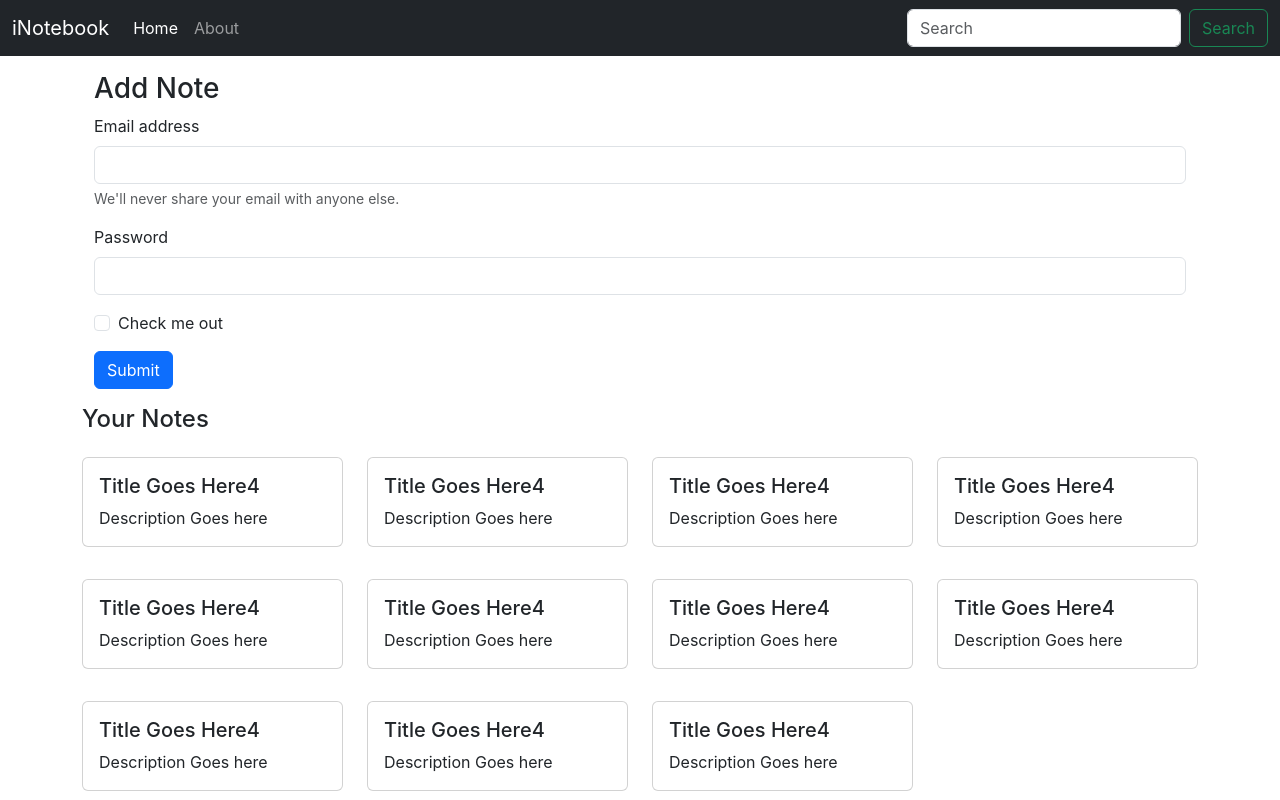
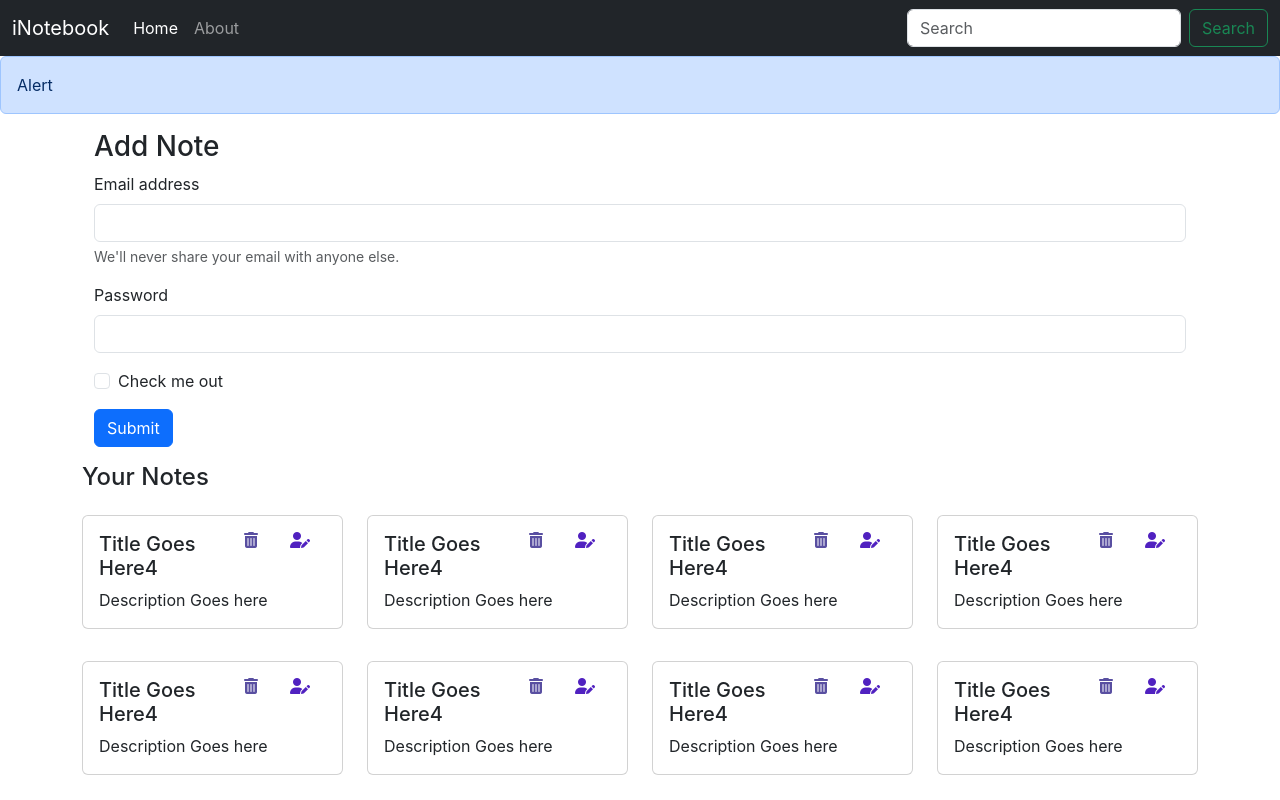
Before and after one commit to tourist03/iNotebook, a React (Create React App) app: page / in a window 1280 px wide. Shown: the top 800 px of the page. Built offline with nearby package versions, Linux system fonts and the light colour scheme; the HTML template or start-up script is replaced by a standard one.

Commit message:
Update and Delete Note icons and template added and alert Component

```diff
--- a/public/index.html
+++ b/public/index.html
@@ -22,7 +22,10 @@
   <body>
     <noscript>You need to enable JavaScript to run this app.</noscript>
     <div id="root"></div>
-
+    <script
+      src="https://kit.fontawesome.com/de72032bbf.js"
+      crossorigin="anonymous"
+    ></script>
     <script
       src="https://cdn.jsdelivr.net/npm/bootstrap@5.3.3/dist/js/bootstrap.bundle.min.js"
       integrity="sha384-YvpcrYf0tY3lHB60NNkmXc5s9fDVZLESaAA55NDzOxhy9GkcIdslK1eN7N6jIeHz"
--- a/src/App.js
+++ b/src/App.js
@@ -4,6 +4,7 @@ import Navbar from "./components/Navbar";
 import Home from "./components/Home";
 import About from "./components/About";
 import NoteState from "./context/notes/NoteState";
+import Alert from "./components/Alert";
 
 function App() {
   return (
@@ -11,11 +12,12 @@ function App() {
       <NoteState>
         <Router>
           <Navbar />
+          <Alert message = "Alert" />
           <div className="container">
             <Routes>
               <Route exact path="/" element={<Home />} />
               <Route exact path="/about" element={<About />} />
-            </Routes>{" "}
+            </Routes>
           </div>
         </Router>
       </NoteState>
--- /dev/null
+++ b/src/components/Alert.js
@@ -0,0 +1,13 @@
+import React from "react";
+
+const Alert = (props) => {
+  return (
+    <div>
+      <div className="alert alert-primary" role="alert">
+        {props.message}
+      </div>
+    </div>
+  );
+};
+
+export default Alert;
--- a/src/components/NoteItem.js
+++ b/src/components/NoteItem.js
@@ -6,7 +6,18 @@ const NoteItem = (props) => {
     <div className="col-md-3">
       <div className="card my-3">
         <div className="card-body">
-          <h5 className="card-title">{note.title}</h5>
+          <div className="d-flex align-center">
+            <h5 className="card-title">{note.title}</h5>
+            <i
+              className="fa-duotone fa-solid fa-trash-can mx-3"
+              style={{ color: "#594fa1" }}
+            ></i>
+            <i
+              className="fa-duotone fa-solid fa-user-pen mx-3"
+              style={{ color: "#5021c0" }}
+            ></i>
+          </div>
+
           <p className="card-text"> {note.description}</p>
         </div>
       </div>
--- a/src/components/Notes.js
+++ b/src/components/Notes.js
@@ -10,7 +10,7 @@ const Notes = () => {
     <div className="row my-3">
       <h4>Your Notes</h4>
       {notes.map((note) => {
-        return <NoteItem note={note} />;
+        return <NoteItem key = {note._id} note={note} />;
       })}
     </div>
   );
--- a/src/index.css
+++ b/src/index.css
@@ -11,3 +11,9 @@ code {
   font-family: source-code-pro, Menlo, Monaco, Consolas, 'Courier New',
     monospace;
 }
+
+
+
+i{
+  cursor : pointer
+}
```
